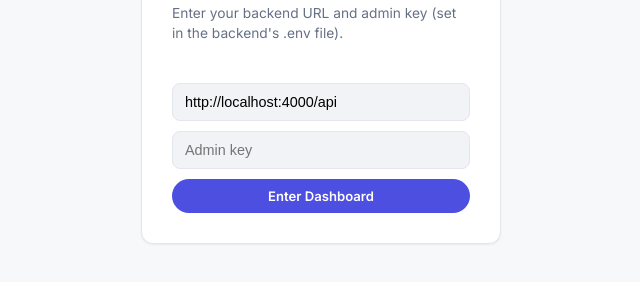
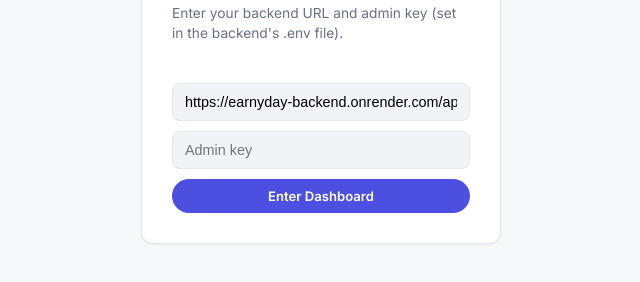
Before and after one commit to lucky1896/Earnyday-backend-, a website: page public/earny-day-admin.html in a window 1280 px wide. Shown: the part 332-614 px from the top of the page, without its empty margins (319-959 px from the left). Drawn offline with Linux system fonts and the light colour scheme.

Commit message:
Update earny-day-admin.html

```diff
--- a/public/earny-day-admin.html
+++ b/public/earny-day-admin.html
@@ -1,4 +1,4 @@
-          <!DOCTYPE html>
+<!DOCTYPE html>
 <html lang="en">
 <head>
 <meta charset="UTF-8">
@@ -78,7 +78,7 @@
     <h1>Admin Access</h1>
     <p>Enter your backend URL and admin key (set in the backend's .env file).</p>
     <div class="gate-error" id="gateError"></div>
-    <input type="text" id="apiBaseInput" value="http://localhost:4000/api" placeholder="Backend API URL">
+    <input type="text" id="apiBaseInput" value="https://earnyday-backend.onrender.com/api" placeholder="Backend API URL">
     <input type="password" id="adminKeyInput" placeholder="Admin key">
     <button style="width:100%;" id="gateBtn">Enter Dashboard</button>
   </div>
@@ -235,7 +235,7 @@
       await loadStats();
     } catch (err) {
       alert(err.message);
-    }
+              }
   };
 
   el('saveConfigBtn').addEventListener('click', async () => {
```
